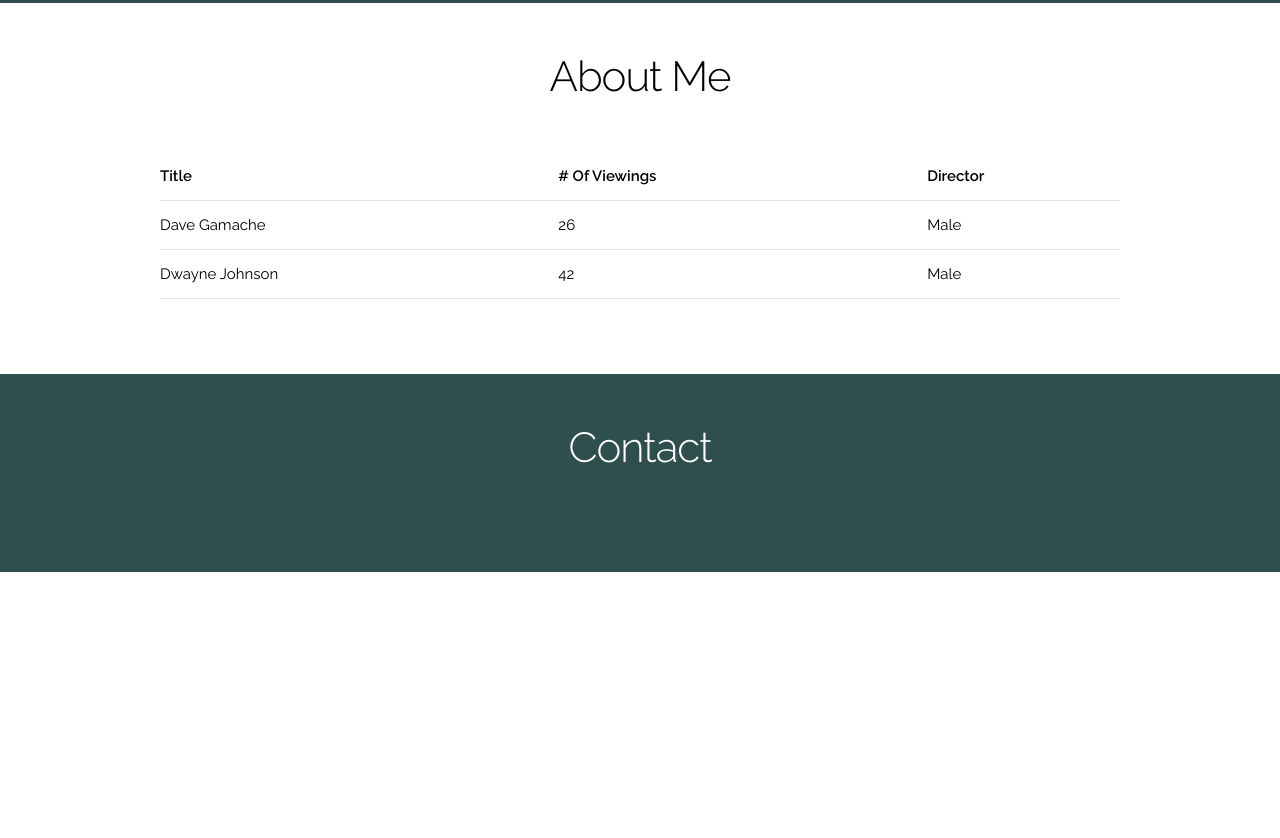
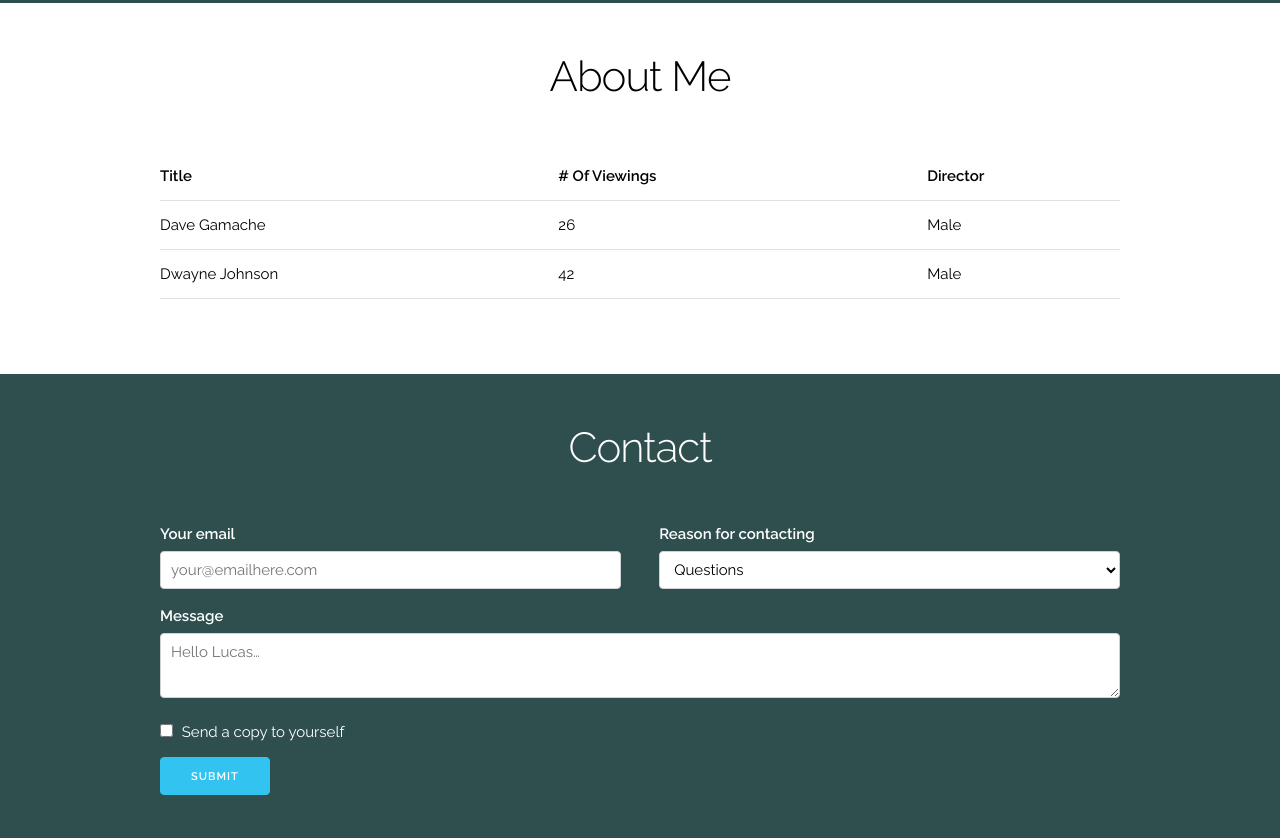
Before and after one commit to lucaskern/Portfolio, a plain HTML site: page index.html in a window 1280 px wide. Shown: the part 921-1759 px from the top of the page. Before the commit the page ends 1493 px from the top, so only its background shows below. Drawn offline with Linux system fonts and the light colour scheme.

Commit message:
added form. Small changes

```diff
--- a/css/general.css
+++ b/css/general.css
@@ -18,6 +18,14 @@
   text-align: center;
   padding: 14px 16px;
   text-decoration: none;
+}
+
+select {
+  color: black;
+}
+
+input {
+  color: black;
 }
 
 .centered {
--- a/index.html
+++ b/index.html
@@ -98,17 +98,31 @@
       </div>
     </div>
   </div>
-
   <div class="section contact">
     <div class="container">
       <div class="row">
         <div class="twelve columns">
           <h2 style="text-align: center; margin: 5% 0% 5% 0%;"> Contact </h2> </div>
       </div>
-      <div class="row">
-        <div class="twelve columns">
+      <form>
+        <div class="row">
+          <div class="six columns">
+            <label for="exampleEmailInput">Your email</label>
+            <input class="u-full-width" type="email" placeholder="your@emailhere.com" id="exampleEmailInput"> </div>
+          <div class="six columns">
+            <label for="exampleRecipientInput">Reason for contacting</label>
+            <select class="u-full-width" id="exampleRecipientInput">
+              <option value="Option 1">Questions</option>
+              <option value="Option 2">Admiration</option>
+              <option value="Option 3">Can I get your number?</option>
+            </select>
+          </div>
         </div>
-      </div>
+        <label for="exampleMessage">Message</label>
+        <textarea class="u-full-width" placeholder="Hello Lucas…" id="exampleMessage"></textarea>
+        <label class="example-send-yourself-copy">
+          <input type="checkbox"> <span class="label-body">Send a copy to yourself</span> </label>
+        <input class="button-primary" type="submit" value="Submit"> </form>
     </div>
   </div>
   <!-- End Document
```
